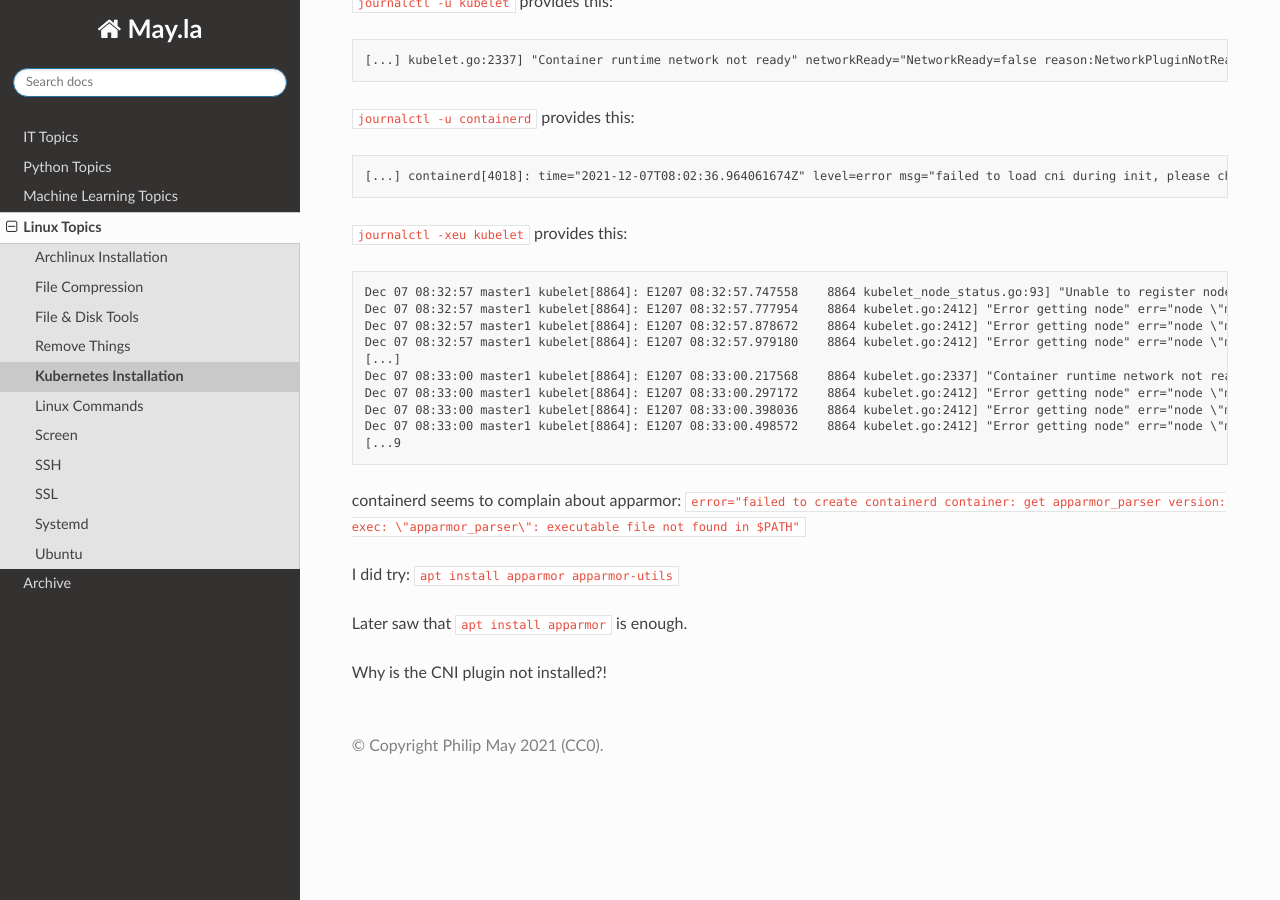
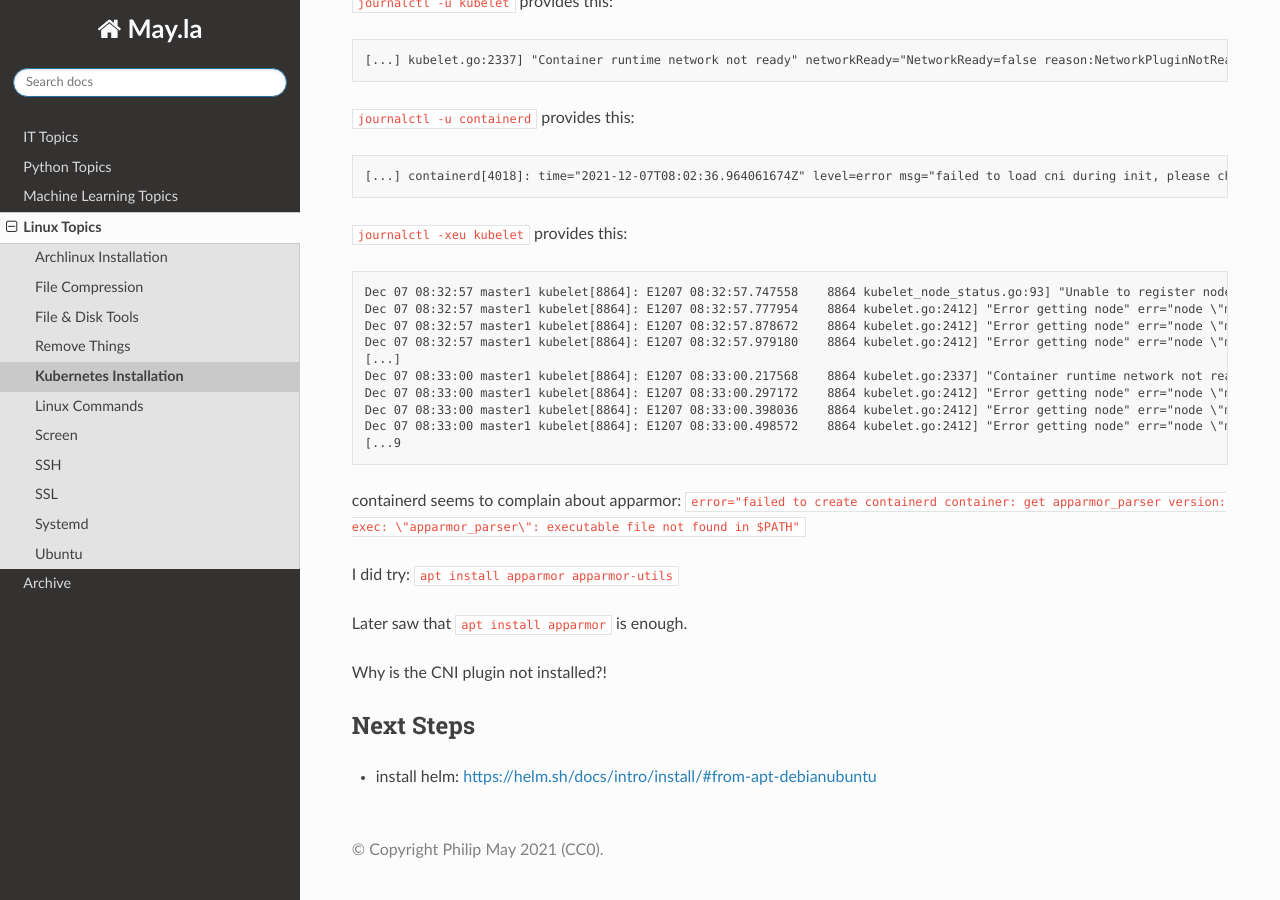
Before and after one commit to PhilipMay/May.la, a Sphinx documentation site: the page built from source/linux/kubernetes-install.md, in a window 1280 px wide and 900 px high, scrolled down 3423 px. Built offline with Sphinx 7.4.7 and the Read the Docs theme 2.0.0, drawn with Linux system fonts in a browser that asks for light colours.

Commit message:
Update kubernetes-install.md

```diff
--- a/source/linux/kubernetes-install.md
+++ b/source/linux/kubernetes-install.md
@@ -183,3 +183,6 @@ I did try: `apt install apparmor apparmor-utils`
 Later saw that `apt install apparmor` is enough.
 
 Why is the CNI plugin not installed?!
+
+## Next Steps
+- install helm: https://helm.sh/docs/intro/install/#from-apt-debianubuntu
```
